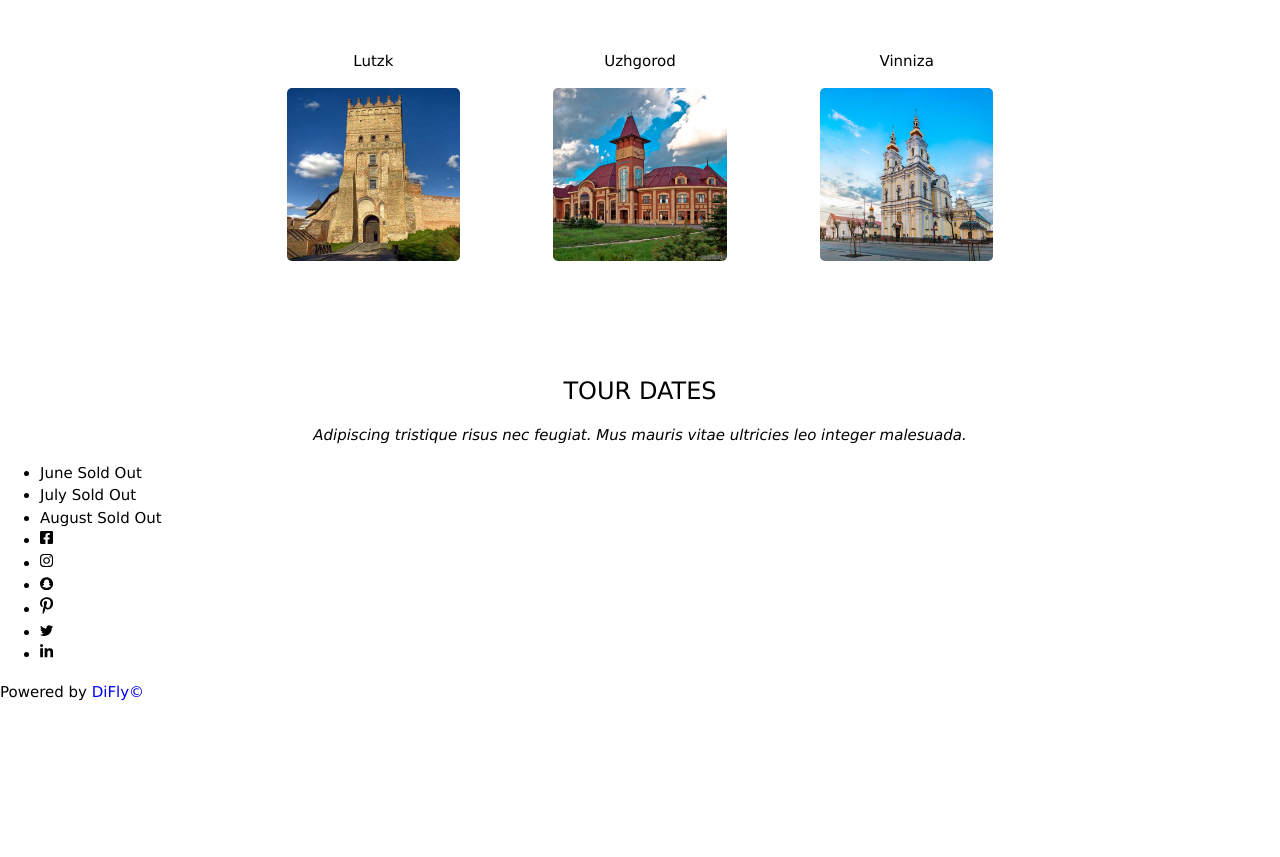
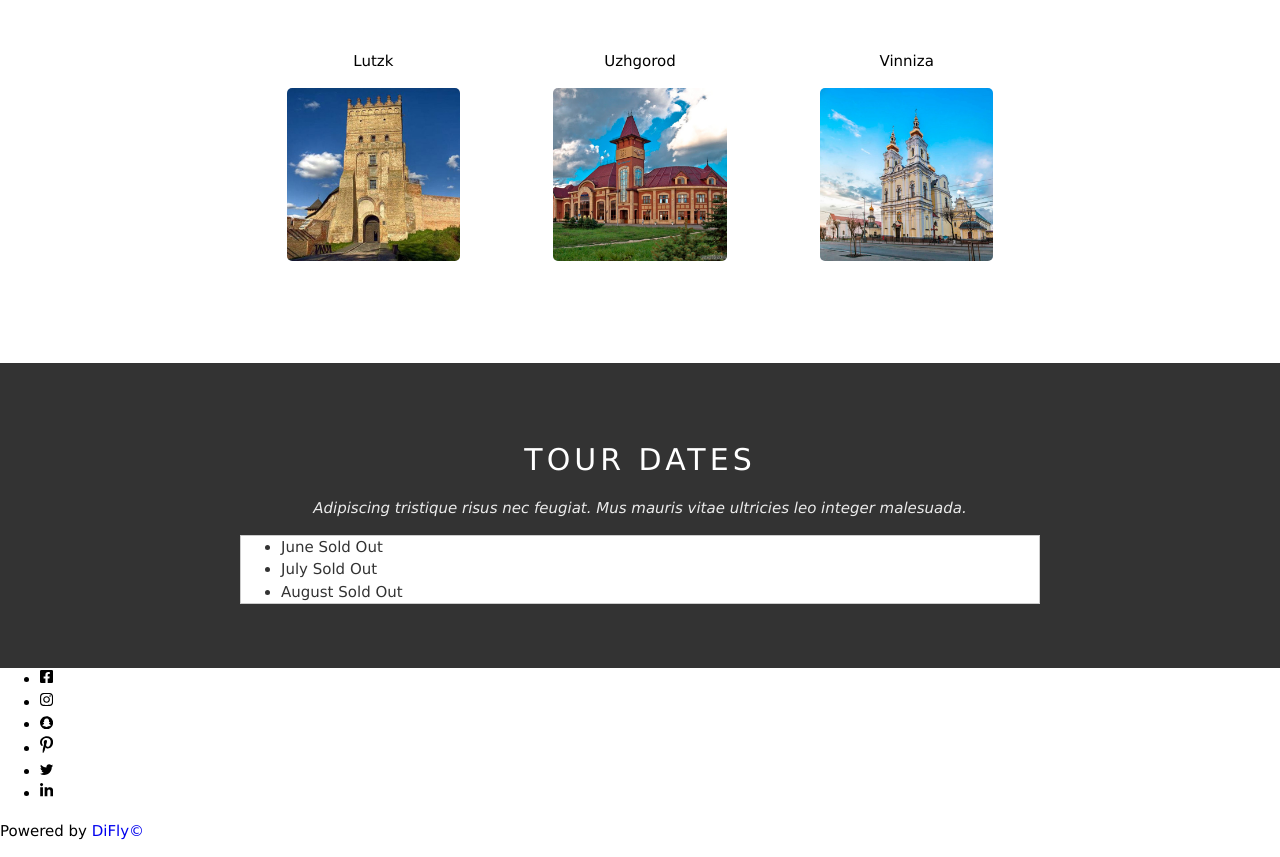
Before and after one commit to DiFly/city_presentation, a plain HTML site: page src/index.html in a window 1280 px wide. Shown: the part 1151-2008 px from the top of the page. Before the commit the page ends 1869 px from the top, so only its background shows below. Drawn offline with Linux system fonts and the light colour scheme.

Commit message:
change tour style

```diff
--- a/src/css/text.css
+++ b/src/css/text.css
@@ -1,5 +1,9 @@
 .text-white {
   color: #fff;
+}
+
+.text-grey {
+  color: #333;
 }
 
 .text-center {
--- a/src/css/tour.css
+++ b/src/css/tour.css
@@ -0,0 +1,26 @@
+.tour {
+  background-color: #333;
+}
+
+.tour__container {
+  max-width: 800px;
+  padding: 0.01em 16px;
+  padding-top: 64px;
+  padding-bottom: 64px;
+  margin-left: auto;
+  margin-right: auto;
+}
+
+.tour__date-list {
+  background-color: white;
+  border: 1px solid #ccc;
+}
+
+.tour__title {
+  letter-spacing: 4px;
+  font-size: 30px;
+}
+
+.tour__subtitle {
+  opacity: 0.90;
+}
--- a/src/index.html
+++ b/src/index.html
@@ -93,13 +93,13 @@
 
   <!-- Tour section -->
   <section id="tour" class="tour">
-    <div class="tour__container">
+    <div class="tour__container text-white">
       <h2 class="tour__title text-center">TOUR DATES</h2>
-      <p class="tour__text text-center">
+      <p class="tour__subtitle text-center">
         <i>Adipiscing tristique risus nec feugiat. Mus mauris vitae ultricies leo integer malesuada.</i>
       </p>
 
-      <ul class="tour__date-list">
+      <ul class="tour__date-list text-grey">
         <li class="tour__item-for-sell">
           June
           <span class="tour__item-status_sold">Sold Out</span>
```
